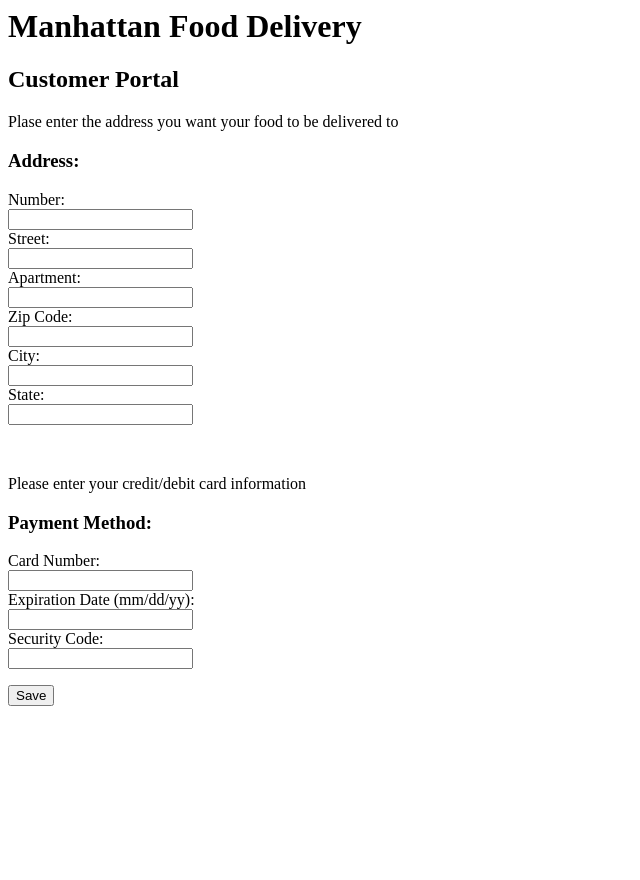
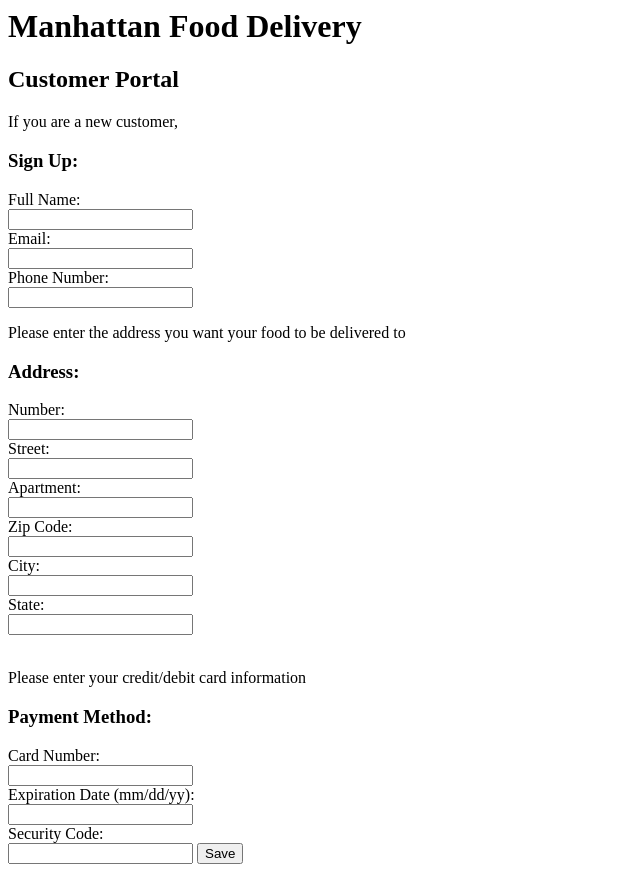
Before and after one commit to patriciathai/CS411-Project, a Flask app: page /customer_signup in a window 1280 px wide. Shown: the whole page, without its empty margins (0-640 px from the left). Before the commit the page ends 706 px from the top, so only its background shows below. Run offline with Flask 2, Linux system fonts and the light colour scheme; parts of the project's set-up code (start-up, migrations or seed data) failed here and were passed over.

Commit message:
Change customer html sign up

```diff
--- a/templates/customer-signup.html
+++ b/templates/customer-signup.html
@@ -2,10 +2,23 @@
     <body>
         <h1>Manhattan Food Delivery</h1>
         <h2>Customer Portal</h2>
-        <div class="address">
-            <p>Plase enter the address you want your food to be delivered to</p>
+
+        <div class="signup">
+            <p>If you are a new customer,</p>
+            <h3>Sign Up:</h3>
+            <form action="/customer_login" method = "POST">
+                <label for="s_name">Full Name:</label><br>
+                <input type="text" id="s_name" name="s_name"><br>
+                <label for="s_email">Email:</label><br>
+                <input type="text" id="s_email" name="s_email"><br>
+                <label for="s_phone">Phone Number:</label><br>
+                <input type="text" id="s_phone" name="s_phone">
+
+
+
+            <p>Please enter the address you want your food to be delivered to</p>
             <h3>Address:</h3>
-            <form>
+
                 <label for="number">Number:</label><br>
                 <input type="text" id="number" name="number"><br>
                 <label for="street">Street:</label><br>
@@ -18,21 +31,21 @@
                 <input type="text" id="city" name="city"><br>
                 <label for="state">State:</label><br>
                 <input type="text" id="state" name="state"><br>
-            </form>
-        </div>
+
+
         <br>
-        <div class="signup">
+
             <p>Please enter your credit/debit card information</p>
             <h3>Payment Method:</h3>
-            <form>
+
                 <label for="card_num">Card Number:</label><br>
                 <input type="text" id="card_num" name="card_num"><br>
                 <label for="exp">Expiration Date (mm/dd/yy):</label><br>
                 <input type="text" id="exp" name="exp"><br>
                 <label for="sec">Security Code:</label><br>
                 <input type="text" id="sec" name="sec">
-            </form>
-            <form action="/customer_login" method = "POST">
+
+
                 <button name = "Save">Save</button>
             </form>
         </div>
```
Also changed, not shown: templates/customer.html (+4 -15 lines), 2 other files.
